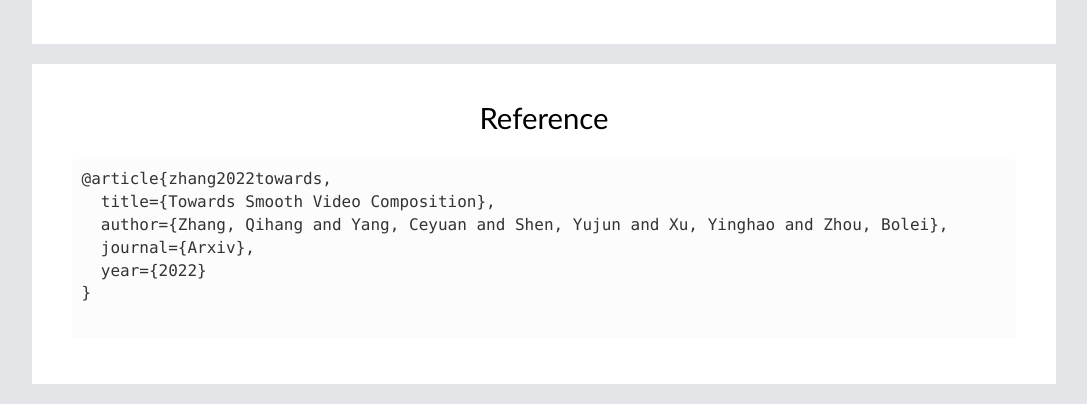
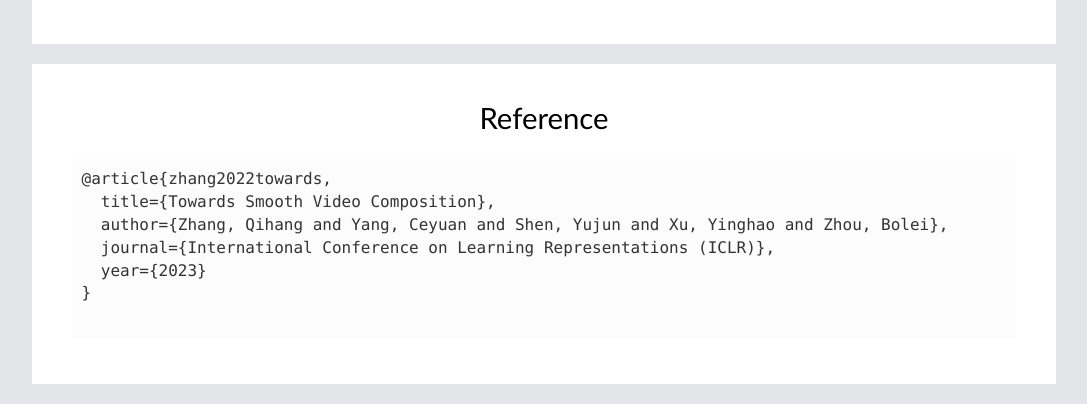
Before and after one commit to genforce/StyleSV, a plain HTML site: page docs/index.html in a window 1280 px wide. Shown: the part 3637-4041 px from the top of the page, without its empty margins (96-1183 px from the left). Drawn offline with Linux system fonts and the light colour scheme.

Commit message:
update bib

```diff
--- a/docs/index.html
+++ b/docs/index.html
@@ -149,8 +149,8 @@ We evaluate our approach on various datasets and show substantial improvements o
 @article{zhang2022towards,
   title={Towards Smooth Video Composition},
   author={Zhang, Qihang and Yang, Ceyuan and Shen, Yujun and Xu, Yinghao and Zhou, Bolei},
-  journal={Arxiv},
-  year={2022}
+  journal={International Conference on Learning Representations (ICLR)},
+  year={2023}
 }
 			    </pre>
 
```
